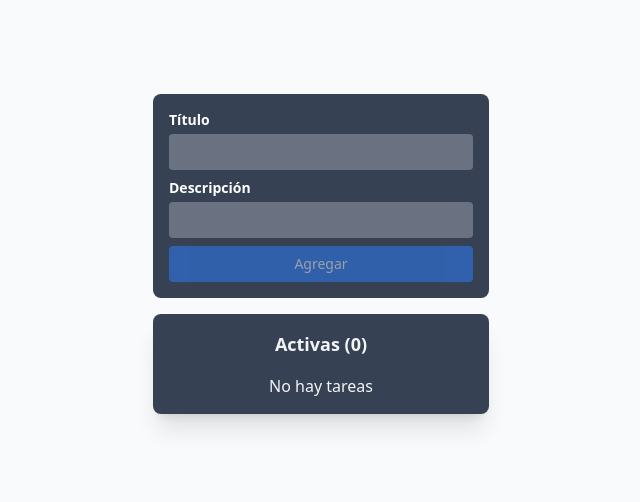
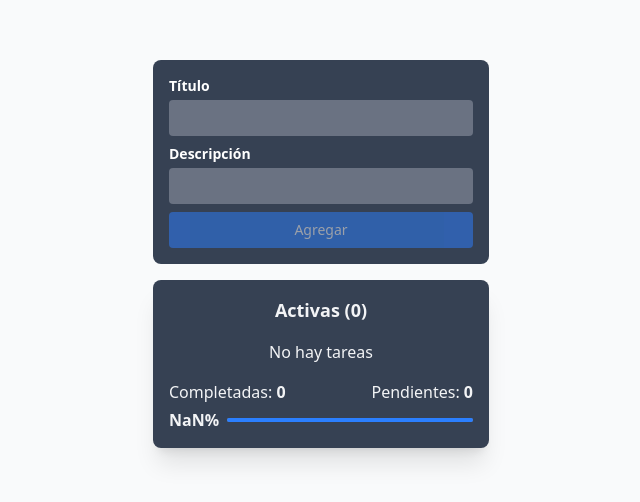
Before and after one commit to martinetbn/planity, a React app: page / in a window 1280 px wide. Shown: the part 146-648 px from the top of the page, without its empty margins (319-959 px from the left). Built offline with nearby package versions, Linux system fonts and the light colour scheme; the HTML template or start-up script is replaced by a standard one.

Commit message:
add pending, completed and progress bar with percentage values

```diff
--- a/src/components/Column.tsx
+++ b/src/components/Column.tsx
@@ -1,4 +1,6 @@
 import { Children } from 'react';
+import { useAtom } from 'jotai';
+import { taskListAtom } from '../atoms/taskAtoms';
 
 interface ColumnProps {
   name: string;
@@ -6,6 +8,11 @@ interface ColumnProps {
 }
 
 export default function Column({ name, children }: ColumnProps) {
+  const [taskList] = useAtom(taskListAtom);
+
+  const completedTasks = taskList.filter((task) => task.isDone).length;
+  const pendingTasks = taskList.length - completedTasks;
+
   return (
     <div className="flex flex-col w-full max-w-84 items-center shadow-xl justify-center gap-4 p-4 text-gray-100 bg-gray-700 rounded-lg">
       <span className="font-semibold text-lg">
@@ -14,6 +21,31 @@ export default function Column({ name, children }: ColumnProps) {
       <div className="w-full flex flex-col gap-2 overflow-y-scroll max-h-72">
         {children}
       </div>
+      <div className='w-full flex flex-col gap-1'>
+        <div className="flex w-full justify-between">
+          <div>
+            <span>Completadas: </span>
+            <span className="font-semibold">{completedTasks}</span>
+          </div>
+          <div>
+            <span>Pendientes: </span>
+            <span className="font-semibold">{pendingTasks}</span>
+          </div>
+        </div>
+        <div className="w-full flex items-center gap-2">
+          <span className="font-semibold">{`${Math.round(
+            (completedTasks / taskList.length) * 100,
+          )}%`}</span>
+          <div className="bg-gray-500 w-full h-1 rounded-lg relative">
+            <div
+              className="bg-blue-500 h-full rounded-lg"
+              style={{
+                width: `${(completedTasks / taskList.length) * 100}%`,
+              }}
+            />
+          </div>
+        </div>
+      </div>
     </div>
   );
 }
```
